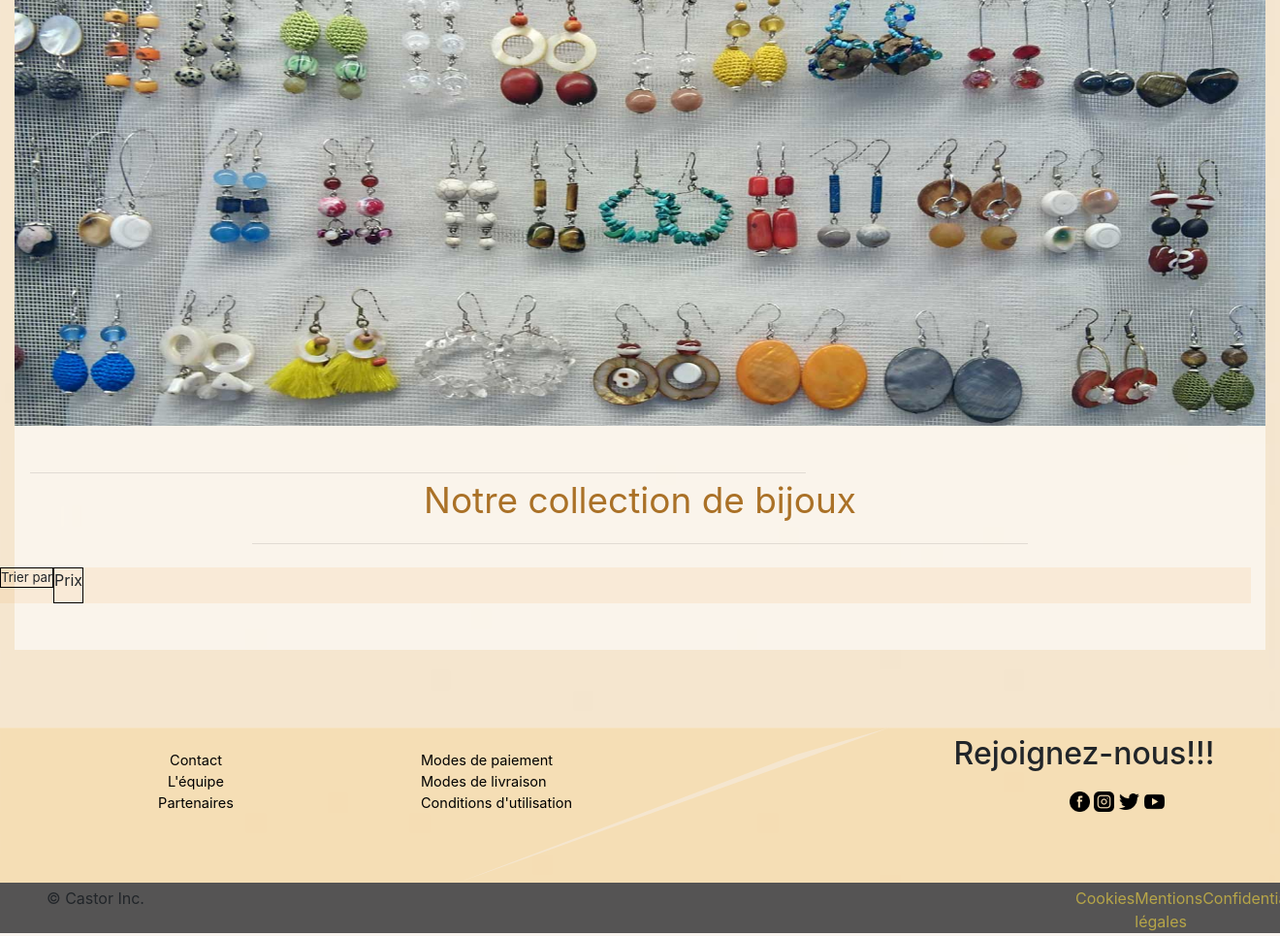
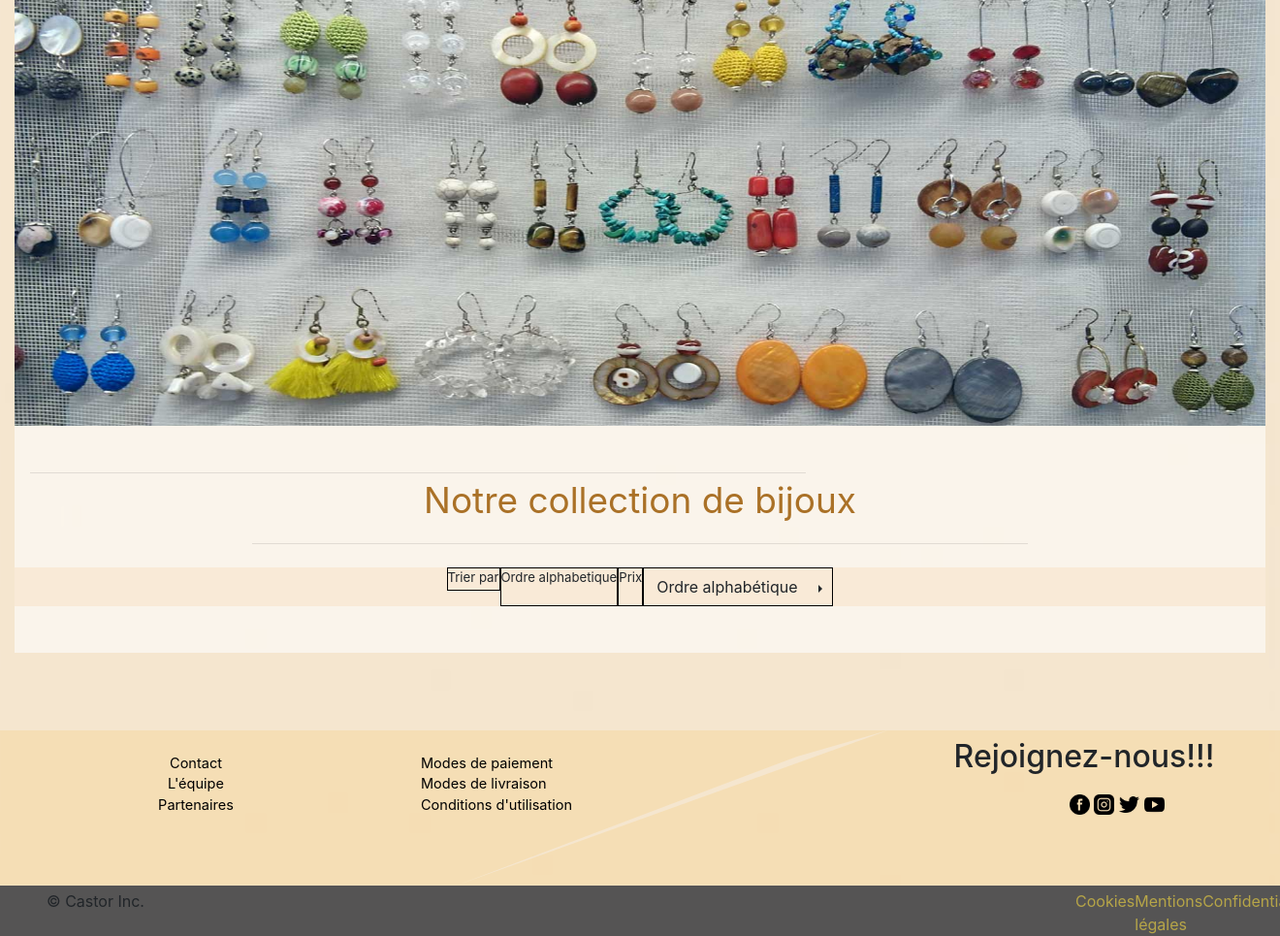
Before and after one commit to Unautrepseudo/TrainingCourse-project, a Symfony app: template templates/bijoux/index.html.twig in a window 1320 px wide; the page is wider, and only the part inside the window is pictured. Shown: the part 91-1056 px from the top of that part at 97% size. Run offline with Twig, Linux system fonts and the light colour scheme; the template is opened without the code that fills it, so the values that code supplies are empty; some libraries are stand-ins or nearby versions.

Commit message:
css_js categories otw

```diff
--- a/public/css/style.css
+++ b/public/css/style.css
@@ -539,7 +539,7 @@ nav {
 
 .trierbij{
     background:rgba(238, 161, 73, 0.116);
-    width:100%
+    font-size: 1vw;
 }
 
 .trierTitle{
@@ -550,6 +550,13 @@ nav {
     border: 1px solid black;
 
 }
+
+.trierbijRight{
+    background:rgba(238, 161, 73, 0.26);
+    width:10%;
+    transition:3s ease-in-out;
+}
+
 
 /*********************************************CONFIDENTIALITÉ****************************/
 
--- a/templates/bijoux/index.html.twig
+++ b/templates/bijoux/index.html.twig
@@ -22,10 +22,25 @@
         <hr class="lign">
     </header>
 
-    <div class=" row trierbij mt-4">
-            <p class="text-center trierTitle">Trier par</p>
-            <div>Prix</div>
-    </div>
+    <div class=" row trierbij mx-auto mt-4 justify-content-center">
+
+            <p class="  text-center trierTitle">Trier par</p>
+            <div class=" ">Ordre alphabetique</div>
+            <div class=" ">Prix</div>
+            <div class="btn-group dropright">
+  <button type="button" class="btn">
+    Ordre alphabétique
+  </button>
+  <button type="button" class="btn dropdown-toggle dropdown-toggle-split" data-toggle="dropdown" aria-haspopup="true" aria-expanded="false">
+    <span class="sr-only">Ordre Alphabétique</span>
+  </button>
+  <div class="dropdown-menu">
+    <div class=" ">A-Z</div>
+    <div class=" ">Z-A</div>
+  </div>
+</div>
+        </div>
+
     <div class="row d-flex justify-content-around mx-auto mt-5 currentCards">
 
         {% for product in products %}
```
